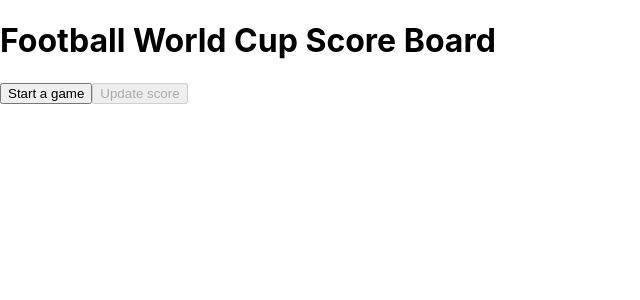
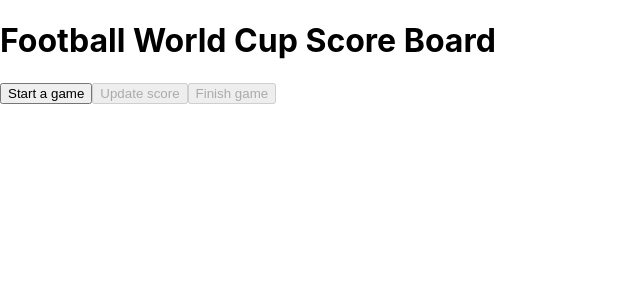
Before and after one commit to Artem-Pr/football-world-cup-score-board, a React (Create React App) app: page / in a window 1280 px wide. Shown: the top 300 px of the page, without its empty margins (0-640 px from the left). Built offline with nearby package versions, Linux system fonts and the light colour scheme.

Commit message:
add game finish functionality, refactor types

```diff
--- a/src/App.tsx
+++ b/src/App.tsx
@@ -1,12 +1,13 @@
 import React, {useState} from 'react';
 import {getNextGame} from './helpers/getNextGame';
 import {updateGameIndex} from './helpers/updateGameIndex';
-import {Team} from './types';
+import {Game} from './types';
 import {updateGameScore} from './helpers/updateGameScore';
 
 function App() {
+    const [games, setGames] = useState<Game[]>([])
     const [currentGameIndex, setCurrentGameIndex] = useState(0)
-    const [currentGame, setCurrentGame] = useState<[Team, Team] | null>(null)
+    const [currentGame, setCurrentGame] = useState<Game | null>(null)
 
     const handleStartNewGame = () => {
         setCurrentGame(getNextGame(currentGameIndex))
@@ -14,9 +15,12 @@ function App() {
     }
 
     const handleUpdateScore = () => {
-        if (currentGame) {
-            setCurrentGame(updateGameScore(currentGame))
-        }
+        currentGame && setCurrentGame(updateGameScore(currentGame))
+    }
+
+    const handleFinishGame = () => {
+        currentGame && setGames([currentGame, ...games])
+        setCurrentGame(null)
     }
 
     return (
@@ -33,6 +37,12 @@ function App() {
                 disabled={!Boolean(currentGame)}
             >
                 Update score
+            </button>
+            <button
+                onClick={handleFinishGame}
+                disabled={!Boolean(currentGame)}
+            >
+                Finish game
             </button>
             {currentGame &&
                 <div style={{
--- a/src/helpers/getNextGame.ts
+++ b/src/helpers/getNextGame.ts
@@ -1,5 +1,5 @@
 import {gamesList} from './gamesList';
-import {Team} from '../types';
+import {Game} from '../types';
 
 export const getNextGame = (currentGameIndex: number) => {
     const gameIndex = currentGameIndex >= gamesList.length ? 0 : currentGameIndex
@@ -7,5 +7,5 @@ export const getNextGame = (currentGameIndex: number) => {
     return countriesForNextGame.map(country => ({
         name: country,
         goals: 0
-    })) as [Team, Team]
+    })) as Game
 }
--- a/src/helpers/updateGameScore.ts
+++ b/src/helpers/updateGameScore.ts
@@ -1,7 +1,7 @@
-import {Team} from '../types';
+import {Game} from '../types';
 import {getRandomScore} from './getRandomScore';
 
-export const updateGameScore = (currentGame: [Team, Team]): [Team, Team] => {
+export const updateGameScore = (currentGame: Game) => {
     const goal = getRandomScore()
 
     return currentGame.map((team, idx) => {
@@ -10,5 +10,5 @@ export const updateGameScore = (currentGame: [Team, Team]): [Team, Team] => {
             goals: team.goals + 1
         }
         return team
-    }) as [Team, Team]
+    }) as Game
 }
--- a/src/types.ts
+++ b/src/types.ts
@@ -2,3 +2,5 @@ export interface Team {
     name: string
     goals: number
 }
+
+export type Game = [Team, Team]
```
Also changed, not shown: 1 other file (tests, documents, lock files or other folders).
